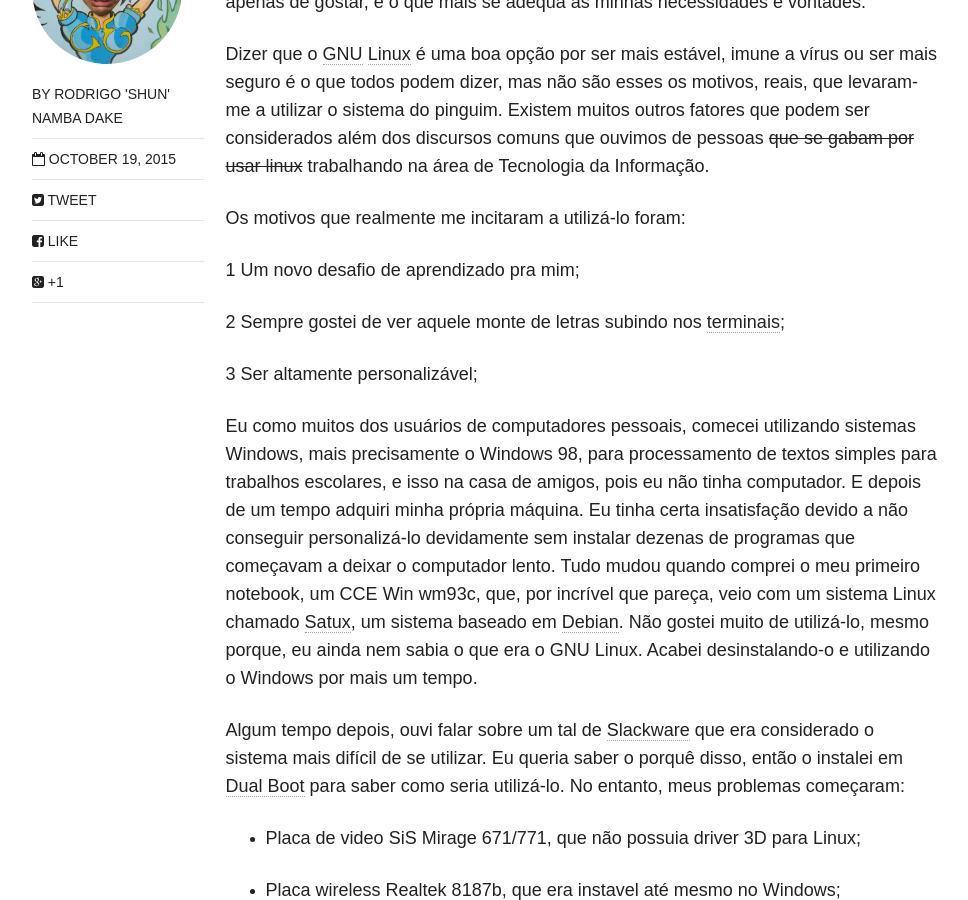
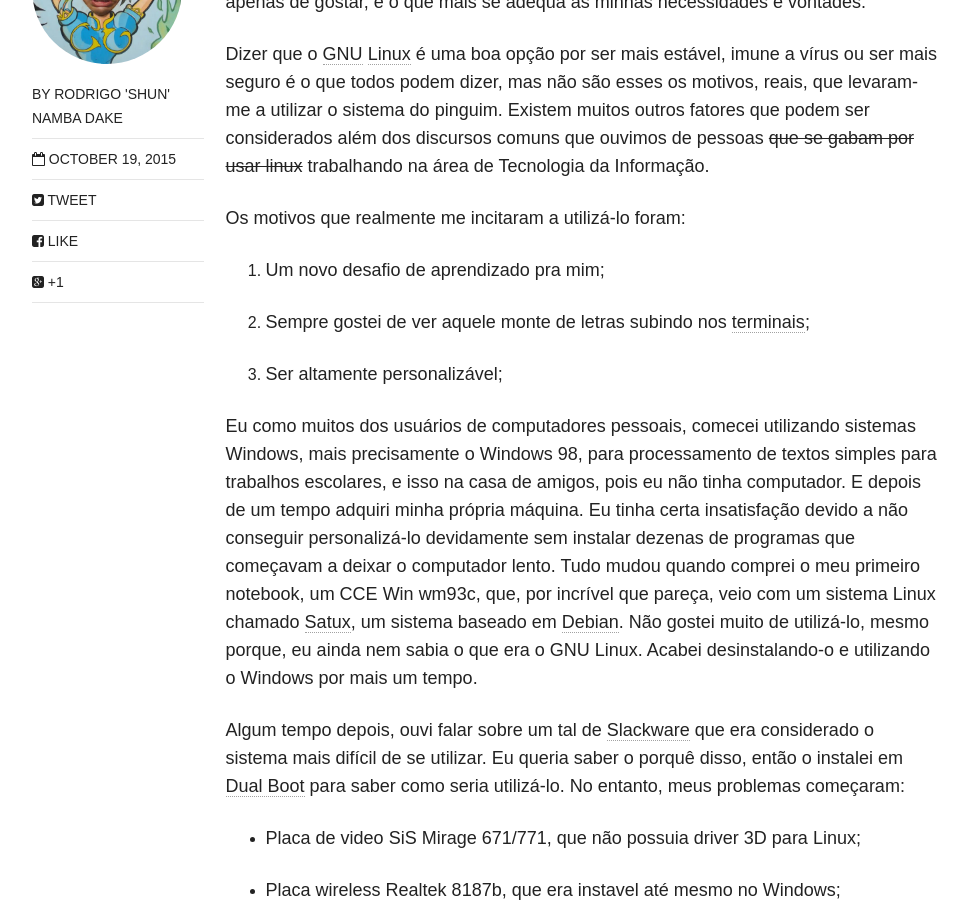
Before and after one commit to shundake/shundake.github.io, a Jekyll site: the page built from _posts/blog/2015-10-19-Porque-Linux.md, in a window 1280 px wide and 900 px high, scrolled down 681 px. Shown: the whole window, without its empty margins (154-1122 px from the left). Built offline with Jekyll 4.4.1, drawn with Linux system fonts in a browser that asks for light colours; nearby versions of some CDN libraries.

Commit message:
post blog list change

```diff
--- a/_posts/blog/2015-10-19-Porque-Linux.md
+++ b/_posts/blog/2015-10-19-Porque-Linux.md
@@ -35,12 +35,12 @@
 
 Os motivos que realmente me incitaram a utilizá-lo foram:
 
-1 Um novo desafio de aprendizado pra mim;
+1. Um novo desafio de aprendizado pra mim;
 
-2 Sempre gostei de ver aquele monte de letras subindo nos
+2. Sempre gostei de ver aquele monte de letras subindo nos
 [terminais](https://en.wikipedia.org/wiki/Linux_console);
 
-3 Ser altamente personalizável;
+3. Ser altamente personalizável;
 
 Eu como muitos dos usuários de computadores pessoais, comecei utilizando
 sistemas Windows, mais precisamente o Windows 98, para processamento de textos
```
